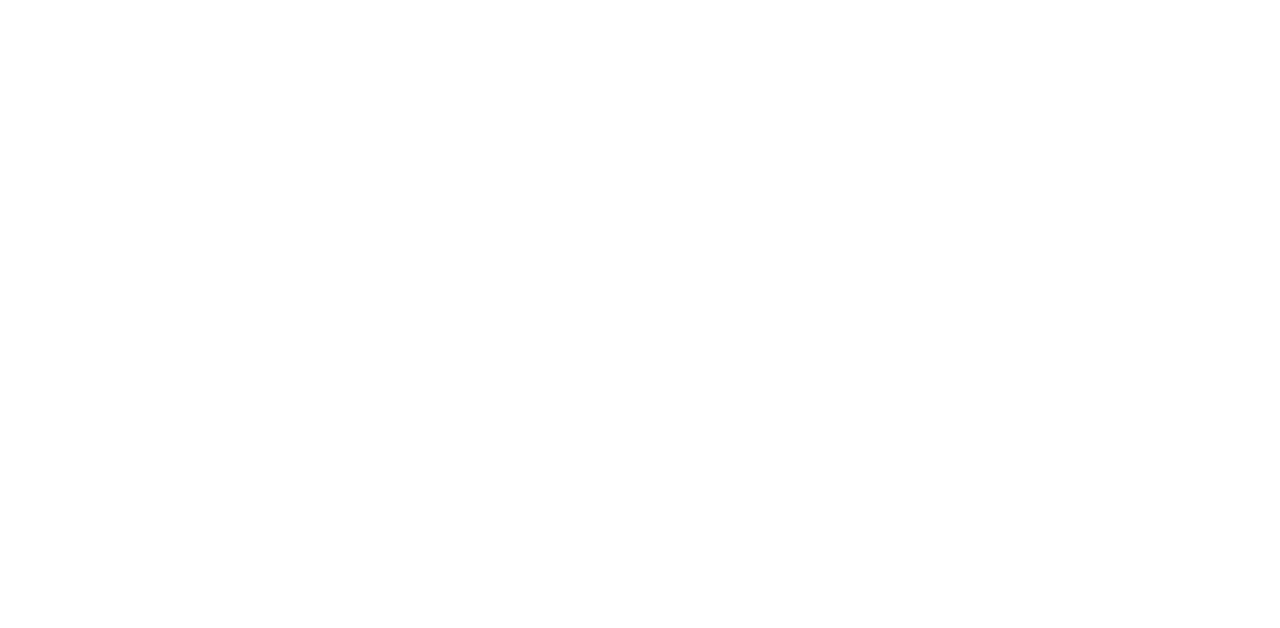
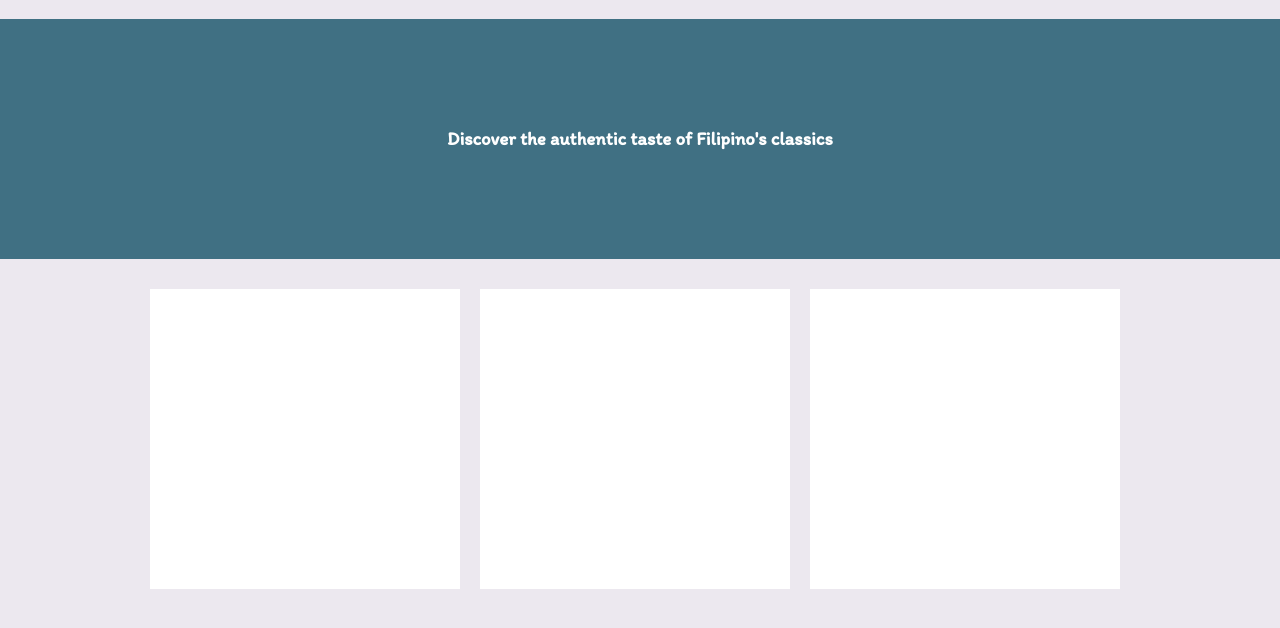
Before and after one commit to ChelleAmon/ChelleAmon1.github.io, a plain HTML site: page About.html in a window 1280 px wide. Drawn offline with Linux system fonts and the light colour scheme.

Commit message:
Added About-style.css

```diff
--- a/About.html
+++ b/About.html
@@ -1,12 +1,37 @@
 <!DOCTYPE html>
 <html lang="en">
 <head>
+    <link rel="stylesheet" href="CSSFolder/about-style.css">
+    <link rel="preconnect" href="https://fonts.gstatic.com">
+    <link href="https://fonts.googleapis.com/css2?family=Itim&family=Noto+Sans+TC&display=swap" rel="stylesheet">
     <meta charset="UTF-8">
     <meta http-equiv="X-UA-Compatible" content="IE=edge">
     <meta name="viewport" content="width=device-width, initial-scale=1.0">
     <title>About</title>
 </head>
 <body>
+<!--This is my header-->
+    <header class="header1">
+        <div> </div>
+        <h3 class="overlay">Discover the authentic taste of Filipino's classics</h3>
+    </header>
+<!-- This is my main content with 3 columns-->
+    <main>
+        <div class="maincontent">
+            <div class="subcontents">
+
+            </div>
+
+            <div class="subcontents">
+
+            </div>
+
+            <div class="subcontents">
+
+            </div>
+        </div>
+
+    </main>
 
 </body>
 </html>
--- /dev/null
+++ b/CSSFolder/about-style.css
@@ -0,0 +1,58 @@
+html, body {
+    margin: 0px;
+    background-color: #ECE8EF;
+    color: #fff;
+    font-family: 'Itim', cursive;
+ /*   font-family: 'Noto Sans TC', sans-serif; */
+    box-sizing: border-box;
+}
+
+/*This is my header*/
+.header1 {
+    background-image: url("../images_folder/");
+    background-color: #508ca4;
+    background-size: cover;
+    color:#fff;
+    height: 240px;
+    width: 100%;
+    flex-direction:column;
+    text-align: center;
+    background-position: "center";
+    background-repeat:no-repeat;
+    background-size: cover;
+    position: relative;
+    margin-left:auto;
+    margin-right: auto;
+}
+
+.overlay{
+    position: relative;
+    height: 100%;
+    width: 100%;
+    top:0;
+    left: 0;
+    background: rgba(0, 0, 0, 0.2);
+    color: white;
+    display: flex;
+    align-items:center;
+    justify-content: center;
+    flex-direction: column;
+}
+
+/*This is my main content with three columns*/
+.maincontent {
+    width: 1000px;
+    margin-left: auto;
+    margin-right: auto;
+    margin-top: 20px;
+}
+
+.subcontents{
+    display: flexbox;
+    float: left;
+    background-color: #fff;
+    width: 31%;
+    height: 300px;
+    margin: 10px;
+
+}
--- a/CSSFolder/contact-style.css
+++ b/CSSFolder/contact-style.css
@@ -1,13 +1,10 @@
 html, body {
-
-    /*margin-left: 30px;
-    margin-right: 30px;*/
+    margin: 0px;
     background-color: #ECE8EF;
     color: #fff;
     font-family: 'Itim', cursive;
     font-family: 'Noto Sans TC', sans-serif;
-    margin:0;
-    padding: 0;
+
 }
 
 /*This is for the header */
@@ -21,11 +18,13 @@ html, body {
     width: 100%;
     flex-direction:column;
     text-align: center;
+    font-family: 'Itim', cursive;
 }
 
 #firstheader {
     padding-top: 20px;
 }
+
 
 main {
     width: 750px;
```
